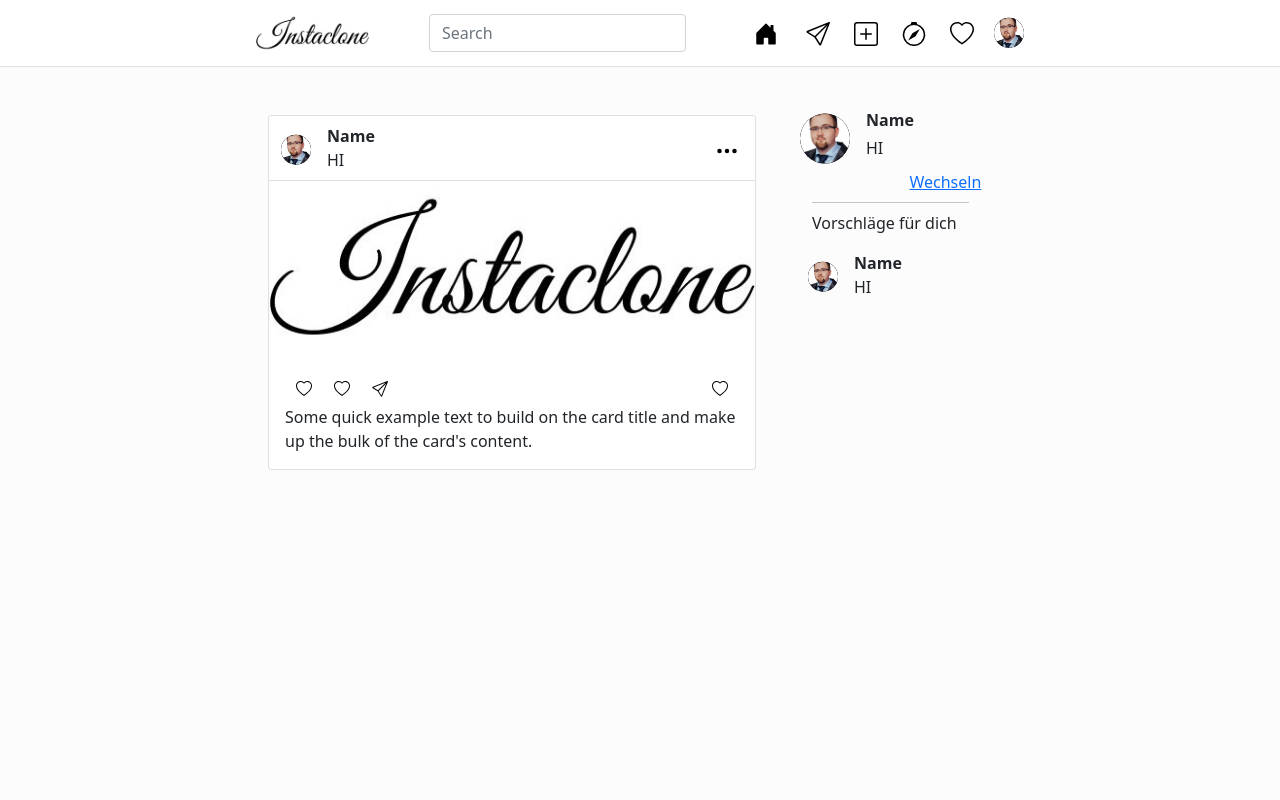
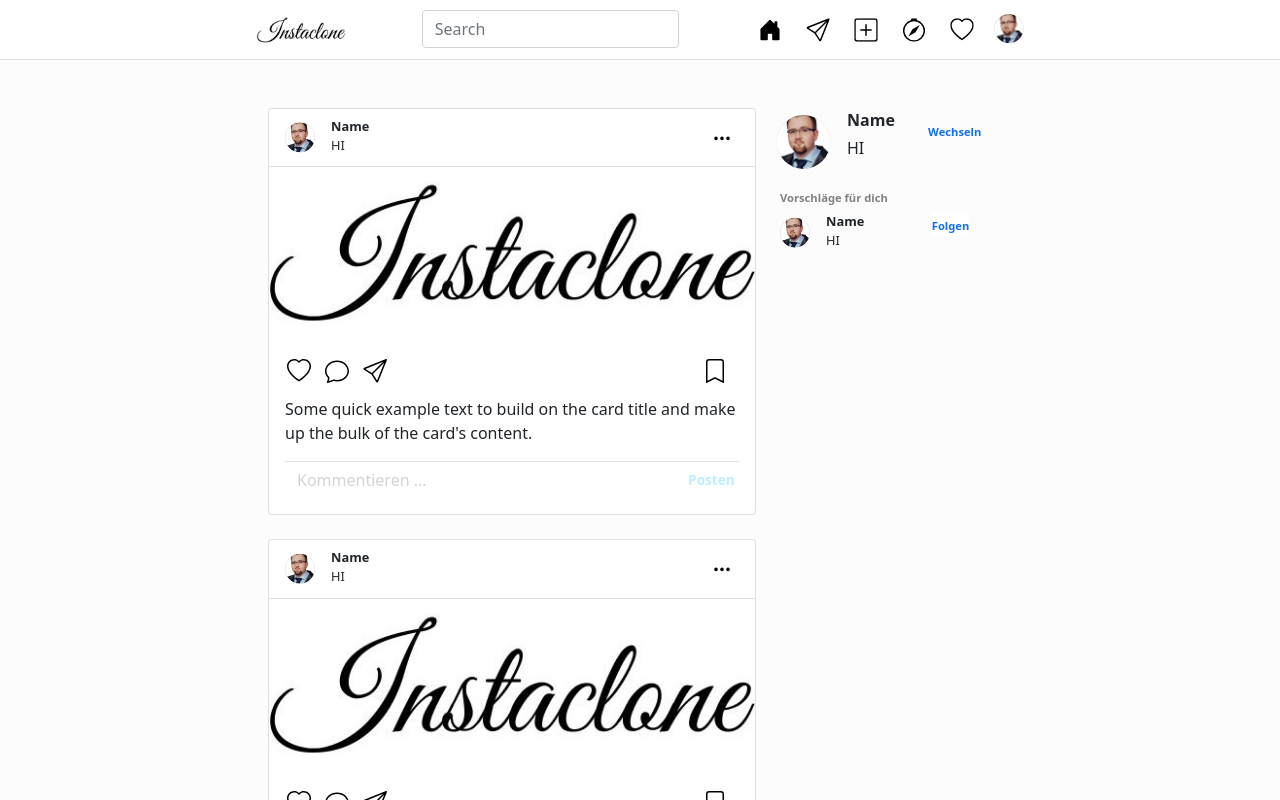
Before and after one commit to Mirza-bot/Instaclone, a Vue app: page / in a window 1280 px wide. Shown: the top 800 px of the page. Built offline with nearby package versions, Linux system fonts and the light colour scheme.

Commit message:
main page design complete

```diff
--- a/src/App.vue
+++ b/src/App.vue
@@ -12,10 +12,10 @@ export default {
 };
 </script>
 
-
 <style scoped>
 div {
   background-color: rgb(252, 252, 252);
   min-height: 100vh;
 }
+
 </style>
--- a/src/components/layout/Card.vue
+++ b/src/components/layout/Card.vue
@@ -1,5 +1,5 @@
 <template>
-  <div class="card">
+  <div class="card mb-4">
     <div class="card-header story__header">
       <UserTiles></UserTiles>
       <a href="#" class="dots__menu">
@@ -12,18 +12,36 @@
         <img :src="HeartIcon" alt="Like-Button" />
       </button>
       <button>
-        <img :src="HeartIcon" alt="Like-Button" />
+        <img :src="ChatIcon" alt="Like-Button" />
       </button>
       <button>
         <img :src="PaperPlaneIcon" alt="Like-Button" />
       </button>
       <button class="float-end">
-        <img :src="HeartIcon" alt="Like-Button" />
+        <img :src="BookmarkIcon" alt="Like-Button" />
       </button>
-      <p class="card-text">
+      <p class="card-text mt-3">
         Some quick example text to build on the card title and make up the bulk
         of the card's content.
       </p>
+      <div class="input-group border-top">
+        <input
+          type="text"
+          class="form-control"
+          placeholder="Kommentieren ..."
+          aria-label="Kommentieren ..."
+          aria-describedby="button-addon2"
+          style="border: none;"
+        />
+        <button
+          class="btn m-0 p-0"
+          type="button"
+          id="button-addon2"
+          style="color: rgb(188, 238, 255); transform:scale(0.85)"
+        >
+          <strong>Posten</strong>
+        </button>
+      </div>
     </div>
   </div>
 </template>
@@ -34,6 +52,8 @@ import DotMenuIcon from "../../assets/icons/three-dots.svg";
 import UserTiles from "./UserTiles.vue";
 import PaperPlaneIcon from "../../assets/icons/send.svg";
 import HeartIcon from "../../assets/icons/heart.svg";
+import BookmarkIcon from "../../assets/icons/bookmark.svg";
+import ChatIcon from "../../assets/icons/chat.svg";
 export default {
   setup() {
     return {
@@ -41,6 +61,8 @@ export default {
       DotMenuIcon,
       PaperPlaneIcon,
       HeartIcon,
+      BookmarkIcon,
+      ChatIcon,
     };
   },
   components: { UserTiles },
@@ -53,14 +75,28 @@ export default {
 }
 .dots__menu {
   position: absolute;
-  top: 20px;
-  right: 20px;
+  top: 15px;
+  right: 25px;
+  transform: scale(1.2);
+}
+
+button {
+  border: none;
+  background-color: white;
+  margin: 0 10px 0 0;
   transform: scale(1.5);
 }
 
-button {
-    border: none;
-    background-color: white;
-    margin: 5px;
+input::placeholder { /* Chrome, Firefox, Opera, Safari 10.1+ */
+  color: lightgray;
+  opacity: 1; /* Firefox */
+}
+
+:-ms-input-placeholder { /* Internet Explorer 10-11 */
+  color: lightgray;
+}
+
+::-ms-input-placeholder { /* Microsoft Edge */
+  color: lightgray;
 }
 </style>
--- a/src/components/layout/NavBar.vue
+++ b/src/components/layout/NavBar.vue
@@ -25,7 +25,7 @@
           />
         </form>
         <ul class="shortcut__links navbar-nav mb-2 mb-lg-0">
-          <li class="nav-item px-2">
+          <li class="nav-item px-1">
             <a class="nav-link" href="#">
               <img :src="HouseIcon" alt="Home" />
             </a>
@@ -86,7 +86,7 @@ export default {
 
 <style scoped>
 .main__logo {
-  max-height: 5vh;
+  max-height: 4vh;
 }
 
 nav {
@@ -105,7 +105,8 @@ a.nav-link > img {
 div.user__image {
     width: 30px;
     clip-path: circle();
-    background: black;
+    background: lightgray;
+    transform: scale(0.98);
 }
 
 div.user__image > img {
@@ -117,4 +118,8 @@ img:hover {
  cursor: pointer;
 }
 
+img {
+  transform: scale(0.98);
+}
+
 </style>
--- a/src/components/layout/UserMenu.vue
+++ b/src/components/layout/UserMenu.vue
@@ -17,7 +17,7 @@
         </ul>
       </li>
       <li class="logout__button">
-        <a class="float-end logout__button"> Wechseln </a>
+        <a class="float-end logout__button"><strong>Wechseln</strong></a>
       </li>
     </ul>
   </div>
@@ -36,13 +36,14 @@ export default {
 
 <style scoped>
 div.user__image {
-  width: 50px;
+  width: 55px;
   clip-path: circle();
-  background: black;
+  background: lightgray;
+  transform: scale(0.98);
 }
 
 div.user__image > img {
-  width: 50px;
+  width: 55px;
   clip-path: circle();
 }
 
@@ -55,4 +56,9 @@ ul {
 .logout__button {
   margin: 10px 0 auto 0;
 }
+
+a {
+    text-decoration: none;
+    font-size: 0.7rem;
+}
 </style>
--- a/src/components/layout/UserTiles.vue
+++ b/src/components/layout/UserTiles.vue
@@ -1,5 +1,5 @@
 <template>
-  <div class="row ps-2">
+  <div>
     <ul>
       <li class="float-start">
         <div class="user__image">
@@ -32,16 +32,20 @@ export default {
 </script>
 
 <style scoped>
+
+div {
+    font-size: 0.8rem;
+}
 div.user__image {
   width: 30px;
   clip-path: circle();
-  background: black;
-  margin-top: 5px;
+  background: lightgray;
 }
 
 div.user__image > img {
   width: 30px;
   clip-path: circle();
+  transform: scale(0.99);
 }
 
 ul {
--- a/src/pages/Home.vue
+++ b/src/pages/Home.vue
@@ -3,18 +3,28 @@
     <div class="row">
       <div class="col-8">
         <Card></Card>
+        <Card></Card>
+        <Card></Card>
       </div>
       <div class="col-2 fixed-top">
-        <ul>
-          <li>
+        <ul class="m-0 p-0">
+          <li class="mb-1 ms-2">
             <UserMenu></UserMenu>
           </li>
-          <li><hr class="dropdown-divider"></li>
-          <li>
-            <p>Vorschläge für dich</p>
+          <li class="mb-1">
+            <strong style="color: gray"> Vorschläge für dich</strong>
           </li>
           <li>
-            <UserTiles></UserTiles>
+            <ul class="m-0 p-0">
+              <li>
+                <UserTiles></UserTiles>
+              </li>
+              <li>
+                <a href="#" class="follow_button">
+                  <strong>Folgen</strong>
+                </a>
+              </li>
+            </ul>
           </li>
         </ul>
       </div>
@@ -47,4 +57,18 @@ ul {
   top: 13vh;
   left: 60vw;
 }
+
+strong {
+  font-size: 0.7rem;
+}
+
+a.follow_button {
+  border: none;
+  background-color: white;
+  float: right;
+}
+
+a {
+    text-decoration: none;
+}
 </style>
```
Also changed, not shown: src/assets/icons/bookmark.svg (added), src/assets/icons/chat.svg (added).
